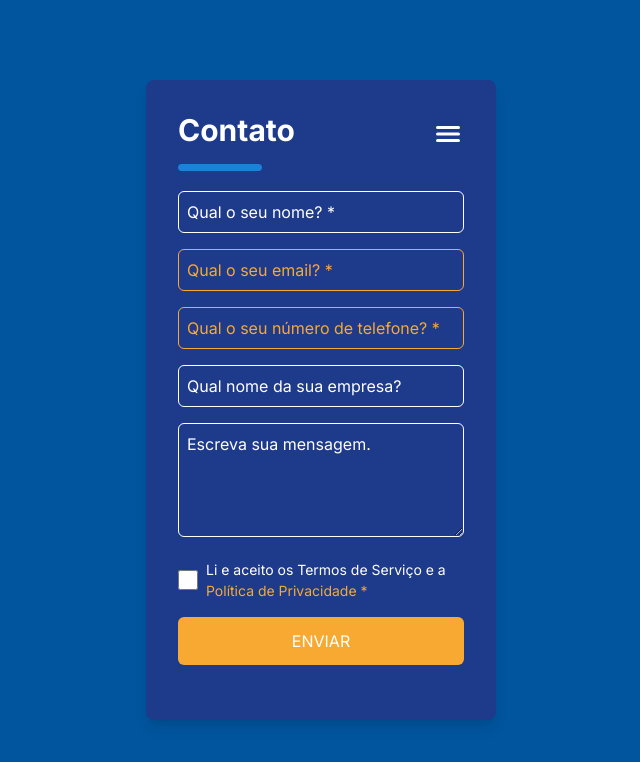
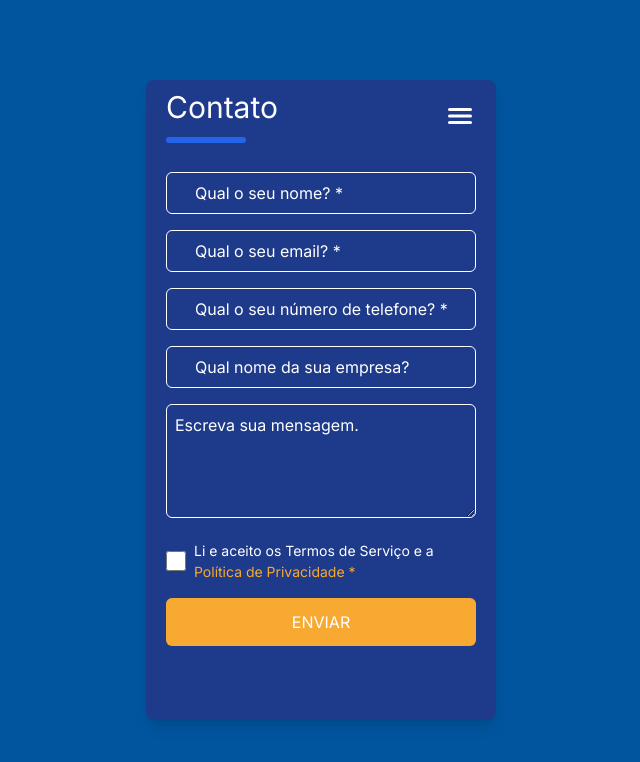
Before and after one commit to luxsoftw/SweetHubFrontend, a Next.js app: page /contact in a window 1280 px wide. Shown: the top 762 px of the page, without its empty margins (319-959 px from the left). Built offline with nearby package versions, Linux system fonts and the light colour scheme.

Commit message:
refactor: componentizing contact page

```diff
--- a/app/contact/page.tsx
+++ b/app/contact/page.tsx
@@ -1,75 +1,28 @@
-"use client";
-
-import { useState } from "react";
-import { IoMenu } from "react-icons/io5";
-import MenuMobile from "../components/menu-mobile";
+import HeaderContact from "./components/header-contact";
+import InputFormContact from "./components/input-form-contact";
 
 const Contact = () => {
-   const [isOpen, setIsOpen] = useState<boolean>(false);
-
-   const toggleMenu = () => {
-      setIsOpen(!isOpen);
-   };
-
    return (
       <div className="flex h-screen items-center justify-center bg-[#00559E]">
-         <div className="h-[640px] w-[350px] max-w-md rounded-lg bg-blue-900 p-8 shadow-lg">
-            <section id="contact-header" className="flex justify-between">
-               <div>
-                  <h2 className="text-3xl font-bold text-white">Contato</h2>
-                  <img className="mt-4" src="/active-indicator.png" alt="" />
-               </div>
-               <button className="mb-4" onClick={toggleMenu}>
-                  <IoMenu className="size-8 text-white" />
-               </button>
+         <div className="h-[640px] w-[350px] max-w-md rounded-lg bg-blue-900 px-5 py-2 shadow-lg">
+            <HeaderContact />
 
-               {isOpen && (
-                  <MenuMobile isOpen={isOpen} toggleMenu={toggleMenu} />
-               )}
-            </section>
+            <form className="mt-7 space-y-4">
+               <InputFormContact placeholder="Qual o seu nome? *" />
 
-            <form className="mt-5">
-               <div className="mb-4">
-                  <input
-                     type="text"
-                     placeholder="Qual o seu nome? *"
-                     className="w-full rounded-md border border-white bg-transparent p-2 text-white placeholder:text-white focus:outline-none focus:ring-2 focus:ring-transparent"
-                  />
-               </div>
+               <InputFormContact placeholder="Qual o seu email? *" />
 
-               <div className="mb-4">
-                  <input
-                     type="email"
-                     placeholder="Qual o seu email? *"
-                     className="focus:[#F7A932] w-full rounded-md border border-[#F7A932] bg-transparent p-2 text-[#F7A932] placeholder:text-[#F7A932] focus:outline-none focus:ring-2"
-                  />
-               </div>
+               <InputFormContact placeholder="Qual o seu número de telefone? *" />
 
-               <div className="mb-4">
-                  <input
-                     type="tel"
-                     placeholder="Qual o seu número de telefone? *"
-                     className="focus:[#F7A932] w-full rounded-md border border-[#F7A932] bg-transparent p-2 text-[#F7A932] placeholder:text-[#F7A932] focus:outline-none focus:ring-2"
-                  />
-               </div>
+               <InputFormContact placeholder="Qual nome da sua empresa?" />
 
-               <div className="mb-4">
-                  <input
-                     type="text"
-                     placeholder="Qual nome da sua empresa?"
-                     className="w-full rounded-md border border-white bg-transparent p-2 text-white placeholder:text-white focus:outline-none focus:ring-1 focus:ring-[#F7A932]"
-                  />
-               </div>
+               <textarea
+                  placeholder="Escreva sua mensagem."
+                  className="w-full rounded-md border border-white bg-transparent p-2 text-white placeholder:text-white focus:border-none focus:text-[#F7A932] focus:outline-none focus:ring-2 focus:ring-[#F7A932] focus:placeholder:text-[#F7A932]"
+                  rows={4}
+               ></textarea>
 
-               <div className="mb-4">
-                  <textarea
-                     placeholder="Escreva sua mensagem."
-                     className="w-full rounded-md border border-white bg-transparent p-2 text-white placeholder:text-white focus:outline-none focus:ring-2 focus:ring-transparent"
-                     rows={4}
-                  ></textarea>
-               </div>
-
-               <div className="mb-4 flex items-center">
+               <div className="flex items-center">
                   <input
                      type="checkbox"
                      id="terms"
```
